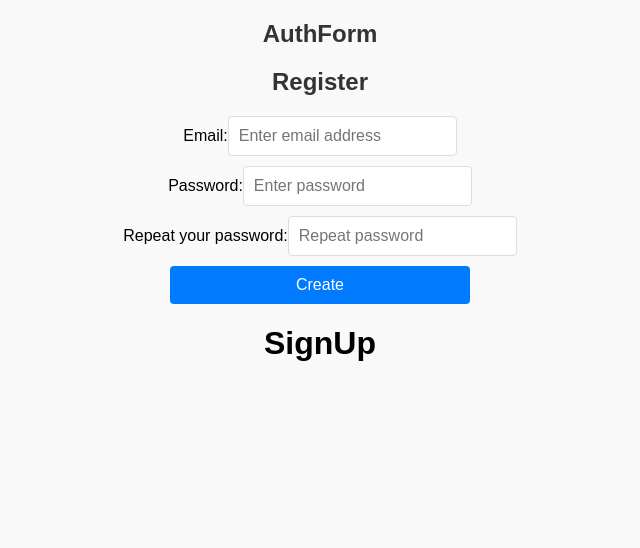
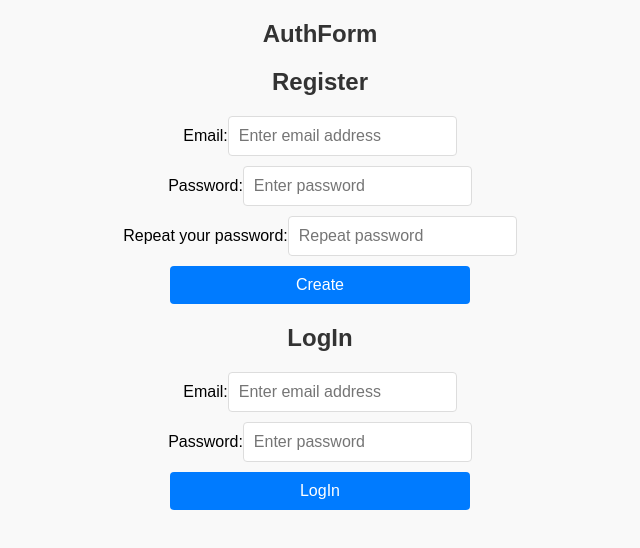
Before and after one commit to Qnoisy/Test-firebase, a React (Create React App) app: page / in a window 1280 px wide. Shown: the top 548 px of the page, without its empty margins (320-960 px from the left). Built offline with nearby package versions, Linux system fonts and the light colour scheme; no server answers.

Commit message:
logic signIn and profile logOut with help firebase api

```diff
--- a/src/components/AuthForm.tsx
+++ b/src/components/AuthForm.tsx
@@ -1,4 +1,5 @@
 import React from 'react';
+import Profile from './Profile';
 import SignIn from './SignIn';
 import SignUp from './SignUp';
 
@@ -8,6 +9,7 @@ const AuthForm: React.FC = () => {
 			<h2>AuthForm</h2>
 			<SignIn />
 			<SignUp />
+			<Profile />
 		</div>
 	);
 };
--- a/src/components/Profile.tsx
+++ b/src/components/Profile.tsx
@@ -1,9 +1,32 @@
-import React from 'react';
+import { onAuthStateChanged, signOut } from 'firebase/auth';
+import React, { useEffect, useState } from 'react';
+import { auth } from '../firebase/firebase-config';
 
 const Profile: React.FC = () => {
+	const [authUser, setAuthUser] = useState<any>(null);
+	const handlerLogout = () => {
+		signOut(auth)
+			.then(() => {
+				console.log('User has signed out');
+			})
+			.catch(err => {
+				console.log(err);
+			});
+	};
+	useEffect(() => {
+		const listen = onAuthStateChanged(auth, user => {
+			if (user) {
+				setAuthUser(user);
+			} else {
+				setAuthUser(null);
+			}
+		});
+		return () => listen();
+	});
 	return (
 		<div className='profile'>
-			<h2>Welcome, User!</h2>
+			{authUser ? <h2>{`Welcome, ${authUser.email}`}</h2> : ''}
+			{authUser ? <button onClick={handlerLogout}>Sign Out</button> : ''}
 		</div>
 	);
 };
--- a/src/components/SignUp.tsx
+++ b/src/components/SignUp.tsx
@@ -1,10 +1,54 @@
-import React from 'react';
+import { signInWithEmailAndPassword } from 'firebase/auth';
+import React, { useState } from 'react';
+import { auth } from '../firebase/firebase-config';
 
 const SignUp: React.FC = () => {
+	const [email, setEmail] = useState<string>('');
+	const [password, setPassword] = useState<string>('');
+	const [error, setError] = useState<string | null>(null);
+	const handlerLogin = (event: React.MouseEvent<HTMLButtonElement>) => {
+		event.preventDefault();
+		signInWithEmailAndPassword(auth, email, password)
+			.then(user => {
+				console.log(user);
+				setEmail('');
+				setPassword('');
+			})
+			.catch(error => {
+				console.log(error);
+				setError("Sorry we can't find your account");
+			});
+	};
+
 	return (
-		<div>
-			<h1>SignUp</h1>
+		<div className='register'>
+			<h2>LogIn</h2>
+			<form>
+				<label htmlFor='signEmail'>
+					Email:
+					<input
+						placeholder='Enter email address'
+						onChange={e => setEmail(e.target.value)}
+						type='email'
+						id='signEmail'
+						value={email}
+					/>
+				</label>
+				<label htmlFor='signPassword'>
+					Password:
+					<input
+						placeholder='Enter password'
+						onChange={e => setPassword(e.target.value)}
+						type='password'
+						id='signPassword'
+						value={password}
+					/>
+				</label>
+				<button onClick={handlerLogin}>LogIn</button>
+				{error ? <p>{error}</p> : ''}
+			</form>
 		</div>
 	);
 };
+
 export default SignUp;
```
